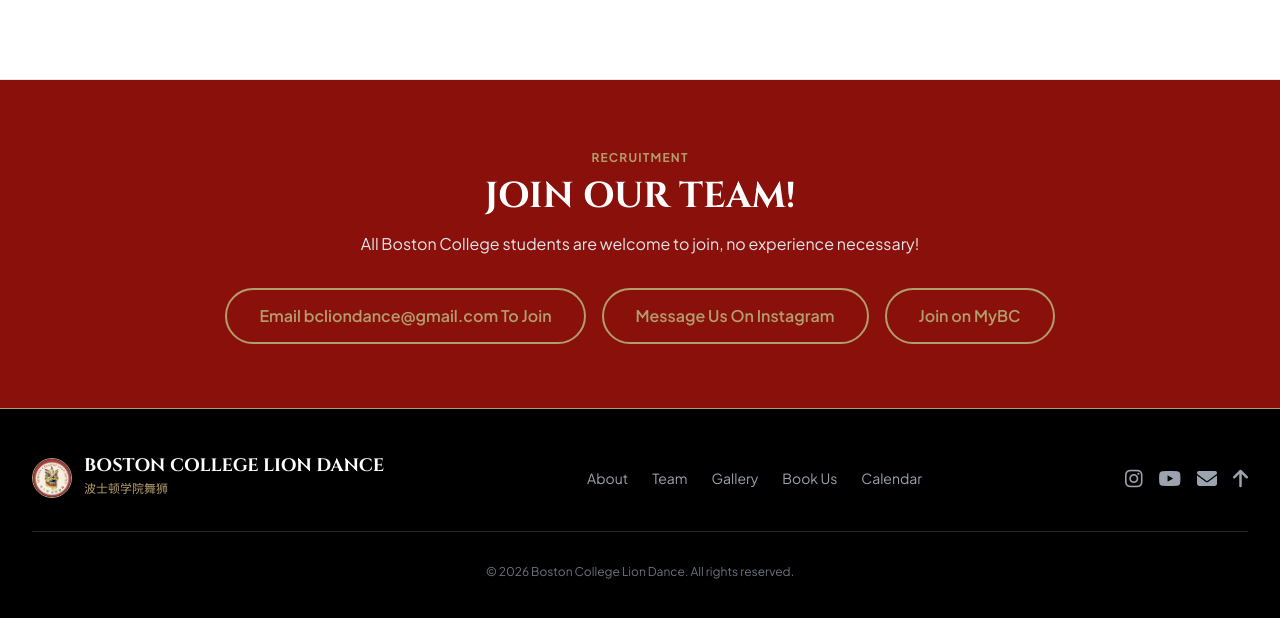
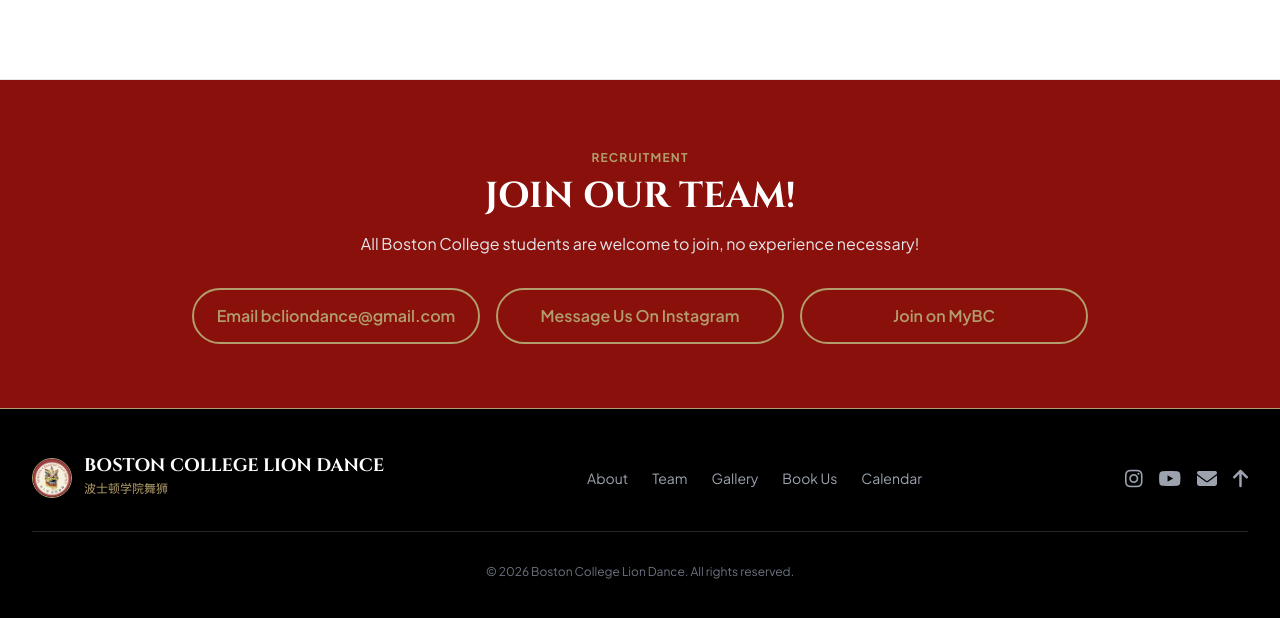
Before and after one commit to bc-liondance/bcliondance, a plain HTML site: page index.html in a window 1280 px wide. Shown: the part 4186-4804 px from the top of the page. Drawn offline with nearby package versions, Linux system fonts and the light colour scheme.

Commit message:
Update index.html

```diff
--- a/index.html
+++ b/index.html
@@ -657,9 +657,9 @@
             <p class="text-gray-200 max-w-2xl mx-auto text-sm sm:text-base mb-8">
                 All Boston College students are welcome to join, no experience necessary!
             </p>
-            <div class="flex flex-wrap justify-center gap-4">
-                <a href="mailto:bcliondance@gmail.com" class="border-2 border-bcGold text-bcGold px-8 py-3.5 rounded-full font-semibold text-base hover:bg-bcGold hover:text-bcMaroon transition-all">
-                    Email bcliondance@gmail.com To Join
+            <div class="grid grid-cols-1 md:grid-cols-3 gap-4 max-w-4xl mx-auto">
+                <a href="mailto:bcliondance@gmail.com" class="border-2 border-bcGold text-bcGold px-4 py-3.5 rounded-full font-semibold text-sm sm:text-base hover:bg-bcGold hover:text-bcMaroon transition-all flex items-center justify-center text-center">
+                    Email bcliondance@gmail.com
                 </a>
                 <a href="https://www.instagram.com/bcliondance?igsi=ZXJqZjMyaW1laDd1" target="_blank" rel="noopener noreferrer" class="border-2 border-bcGold text-bcGold px-8 py-3.5 rounded-full font-semibold text-base hover:bg-bcGold hover:text-bcMaroon transition-all">
                     Message Us On Instagram
```
